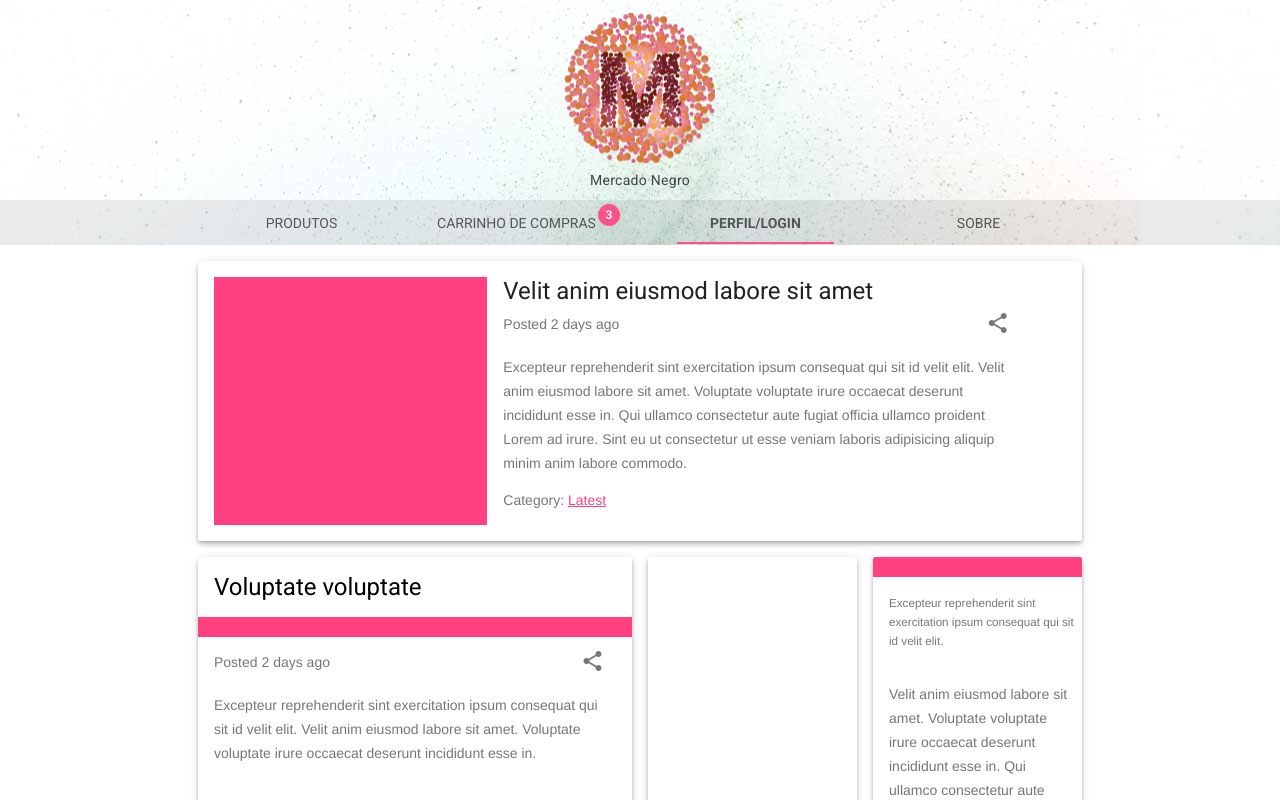
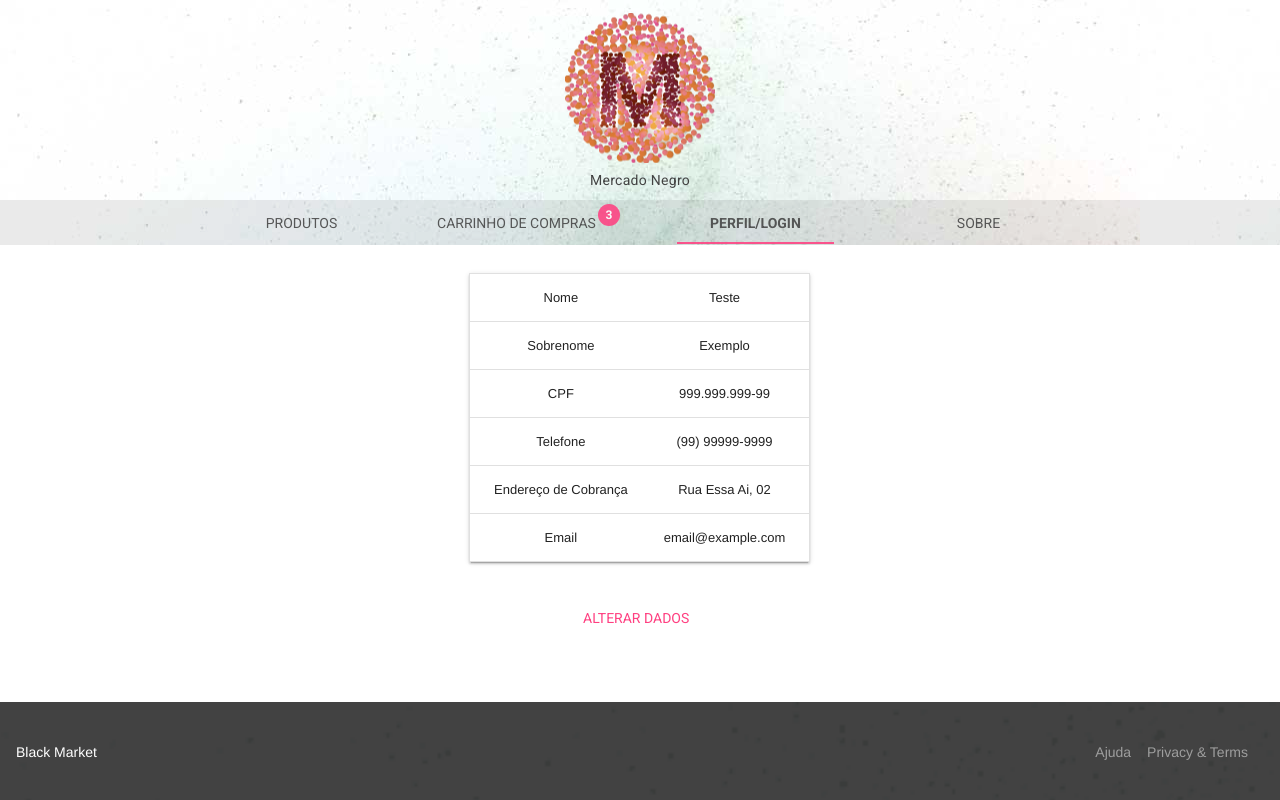
Before and after one commit to rodrigogmartins/engenharia-de-software, a plain HTML site: page 00-trabalho-inicial/perfil.html in a window 1280 px wide. Drawn offline with nearby package versions, Linux system fonts and the light colour scheme.

Commit message:
adicionando pagina de perfil

```diff
--- a/00-trabalho-inicial/css/styles.css
+++ b/00-trabalho-inicial/css/styles.css
@@ -1,3 +1,15 @@
+#alterar-dados {
+  margin-top: 10px;
+  margin-bottom: 50px;
+  margin-left: 41%;
+}
+
+#tabela-perfil {
+  margin-top: 20px;
+  margin-bottom: 20px;
+  margin-left: 31%;
+}
+
 #tabela-produto {
   text-align: center;
 }
@@ -13,6 +25,7 @@
 }
 
 #table-produtos {
+  margin-top: 20px;
   margin-bottom: 70px;
   margin-left: 33%;
 }
--- a/00-trabalho-inicial/perfil.html
+++ b/00-trabalho-inicial/perfil.html
@@ -56,115 +56,50 @@
             </nav>
         </div>
         <main class="mdl-layout__content">
-            <div class="mdl-grid portfolio-max-width">
-                <div class="mdl-grid mdl-cell mdl-cell--12-col mdl-cell--4-col-tablet mdl-card mdl-shadow--4dp">
-                    <div class="mdl-card__media mdl-cell mdl-cell--12-col-tablet">
-                        <img class="article-image" src=" images/example-blog01.jpg" border="0" alt="">
-                    </div>
-                    <div class="mdl-cell mdl-cell--8-col">
-                        <h2 class="mdl-card__title-text">Velit anim eiusmod labore sit amet</h2>
-                        <div class="mdl-card__supporting-text padding-top">
-                            <span>Posted 2 days ago</span>
-                            <div id="tt1" class=" icon material-icons portfolio-share-btn">share</div>
-                            <div class="mdl-tooltip" for="tt1">
-                                Share via social media
-                            </div>
-                        </div>
-                        <div class="mdl-card__supporting-text no-left-padding">
-                            <p>Excepteur reprehenderit sint exercitation ipsum consequat qui sit id velit elit. Velit anim eiusmod labore sit amet. Voluptate voluptate irure occaecat deserunt incididunt esse in. Qui ullamco consectetur aute fugiat officia ullamco proident Lorem ad irure. Sint eu ut consectetur ut esse veniam laboris adipisicing aliquip minim anim labore commodo.</p>
-                            <span>Category: <a href="#">Latest</a></span>
-                        </div>
-                    </div>
-                </div>
-                <div class="mdl-cell mdl-cell--6-col mdl-cell--4-col-tablet mdl-card mdl-shadow--4dp">
-                    <div class="mdl-card__title">
-                        <h2 class="mdl-card__title-text">Voluptate voluptate</h2>
-                    </div>
-                    <div class="mdl-card__media">
-                        <a href="#"> <img class="article-image" src=" images/example-blog02.jpg" border="0" alt=""></a>
-                    </div>
-                    <div class="mdl-card__supporting-text no-bottom-padding">
-                        <span>Posted 2 days ago</span>
-                        <div id="tt2" class=" icon material-icons portfolio-share-btn">share</div>
-                        <div class="mdl-tooltip" for="tt2">
-                            Share via social media
-                        </div>
-                    </div>
-                    <div class="mdl-card__supporting-text">
-                        <p>Excepteur reprehenderit sint exercitation ipsum consequat qui sit id velit elit. Velit anim eiusmod labore sit amet. Voluptate voluptate irure occaecat deserunt incididunt esse in.</p>
-                    </div>
-                </div>
-                <div class="mdl-cell mdl-cell--3-col mdl-cell--4-col-tablet mdl-card mdl-card mdl-shadow--4dp portfolio-blog-card-full-bg  ">
-                    <div class="mdl-card__title mdl-card--expand "></div>
-                    <div class="mdl-card__actions">
-                        <span class="demo-card-image__filename">Pamukkale.jpg</span>
-                    </div>
-                </div>
-                <div class="mdl-cell mdl-cell--3-col mdl-cell--4-col-tablet mdl-card mdl-shadow--4dp ">
-                    <div class="mdl-card__media">
-                        <a href="#"> <img class="article-image" src=" images/example-blog04.jpg" border="0" alt=""></a>
-                    </div>
-                    <div class="mdl-card__supporting-text">
-                        <small>Excepteur reprehenderit sint exercitation ipsum consequat qui sit id velit elit.</small>
-                    </div>
-                    <div class="mdl-card__supporting-text">
-                        <p>Velit anim eiusmod labore sit amet. Voluptate voluptate irure occaecat deserunt incididunt esse in. Qui ullamco consectetur aute fugiat officia ullamco proident Lorem ad irure. Sint eu ut consectetur ut esse veniam.</p>
-                    </div>
-                </div>
-                <div class="demo-card-event mdl-cell mdl-cell--3-col mdl-cell--4-col-tablet mdl-card mdl-card mdl-shadow--4dp portfolio-blog-card-event-bg mdl-color-text--white">
-                    <div class="mdl-card__title mdl-card--expand">
-                        <h4 class="mdl-color-text--white">
-                          Conference event:<br>
-                          May 24, 2016<br>
-                          7-11pm
-                        </h4>
-                    </div>
-                    <div class="mdl-card__actions mdl-card--border">
-                        <a class="mdl-button mdl-button--colored mdl-js-button mdl-js-ripple-effect mdl-color-text--white">
-                          Add to Calendar
-                        </a>
-                        <div class="mdl-layout-spacer"></div>
-                        <i class="material-icons ">event</i>
-                    </div>
-                </div>
-                <div class="mdl-cell mdl-cell--5-col mdl-cell--4-col-tablet mdl-card  mdl-card mdl-shadow--4dp">
-                    <div class="mdl-card__title mdl-card--expand portfolio-blog-card-strip-bg mdl-color-text--white">
-                        <h2 class="mdl-card__title-text">adipiscing</h2>
-                    </div>
-                    <div class="mdl-card__supporting-text">
-                        Lorem ipsum dolor sit amet, consectetur adipiscing elit. Aenan convallis.
-                    </div>
-                    <div class="mdl-card__actions mdl-card--border">
-                        <a class="mdl-button mdl-button--colored mdl-js-button mdl-js-ripple-effect mdl-button--accent">
-                          View Updates
-                        </a>
-                    </div>
-                </div>
-                <div class="mdl-cell mdl-cell--4-col mdl-cell--4-col-tablet mdl-card  mdl-card mdl-shadow--4dp portfolio-blog-card-compact">
-                    <div class="mdl-card__media">
-                        <img class="article-image" src=" images/example-blog07.jpg" border="0" alt="">
-                    </div>
-                    <div class="mdl-card__title ">
-                        <h2 class="mdl-card__title-text">Loren</h2>
-                    </div>
-                    <div class="mdl-card__supporting-text">
-                        Lorem ipsum dolor sit amet, consectetur adipiscing elit. Aenan convallis.
-                    </div>
-                    <div class="mdl-card__actions mdl-card--border">
-                        <a class="mdl-button mdl-button--colored mdl-js-button mdl-js-ripple-effect mdl-button--accent">
-                          View Updates
-                        </a>
-                    </div>
+            <div class="mdl-grid portfolio-max-width portfolio-contact">
+
+                <table id="tabela-perfil" class="mdl-data-table mdl-js-data-table mdl-shadow--2dp">
+                    <tbody>
+                        <tr>
+                            <td id="tabela-produto" class="mdl-data-table__cell--non-numeric"> Nome </td>
+                            <td id="tabela-produto"> Teste </td>
+                        </tr>
+                        <tr>
+                            <td id="tabela-produto" class="mdl-data-table__cell--non-numeric"> Sobrenome </td>
+                            <td id="tabela-produto"> Exemplo </td>
+                        </tr>
+                        <tr>
+                            <td id="tabela-produto" class="mdl-data-table__cell--non-numeric"> CPF </td>
+                            <td id="tabela-produto"> 999.999.999-99 </td>
+                        </tr>
+                        <tr>
+                            <td id="tabela-produto" class="mdl-data-table__cell--non-numeric"> Telefone </td>
+                            <td id="tabela-produto"> (99) 99999-9999 </td>
+                        </tr>
+                        <tr>
+                            <td id="tabela-produto" class="mdl-data-table__cell--non-numeric"> Endereço de Cobrança </td>
+                            <td id="tabela-produto"> Rua Essa Ai, 02 </td>
+                        </tr>
+                        <tr>
+                            <td id="tabela-produto" class="mdl-data-table__cell--non-numeric"> Email </td>
+                            <td id="tabela-produto"> email@example.com </td>
+                        </tr>
+                    </tbody>
+                </table>
+
+                <div id="alterar-dados" class="mdl-card__actions">
+                    <a class="mdl-button mdl-button--colored mdl-js-button mdl-js-ripple-effect mdl-button--accent" href="alterardados.html"> ALTERAR DADOS </a>
                 </div>
             </div>
+
             <footer class="mdl-mini-footer">
                 <div class="mdl-mini-footer__left-section">
-                    <div class="mdl-logo">Simple portfolio website</div>
+                    <div class="mdl-logo"> Black Market </div>
                 </div>
                 <div class="mdl-mini-footer__right-section">
                     <ul class="mdl-mini-footer__link-list">
-                        <li><a href="#">Help</a></li>
-                        <li><a href="#">Privacy & Terms</a></li>
+                        <li><a href="#"> Ajuda </a></li>
+                        <li><a href="#"> Privacy & Terms </a></li>
                     </ul>
                 </div>
             </footer>
```
Also changed, not shown: 00-trabalho-inicial/produtos.html (indentation only).
